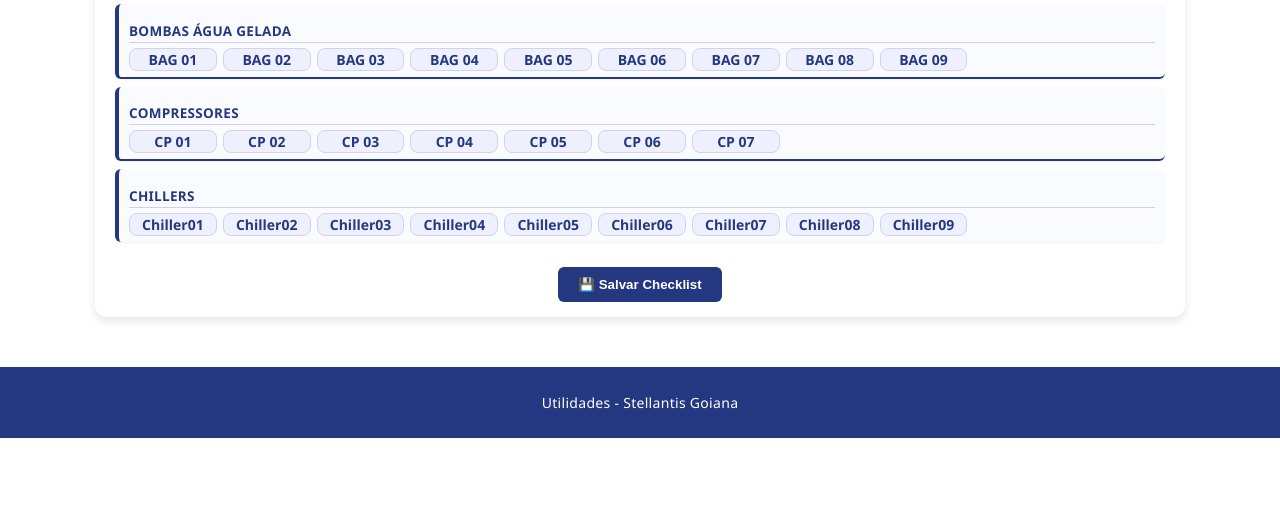
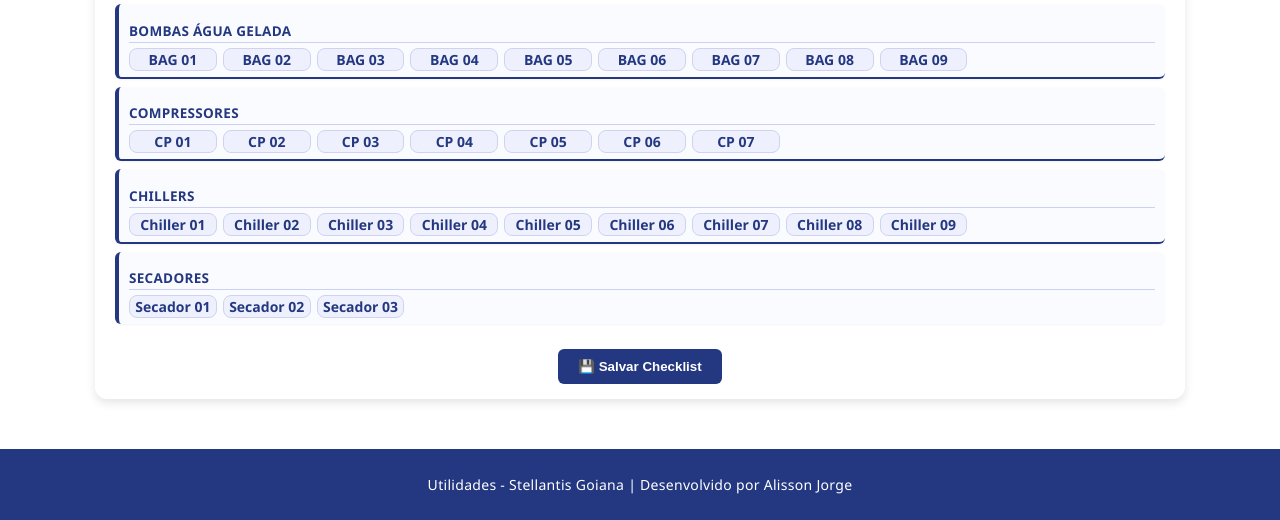
Before and after one commit to alissonengsilva-art/checklist_industrial, a FastAPI app: page / in a window 1280 px wide. Shown: the part 740-1260 px from the top of the page. Before the commit the page ends 1178 px from the top, so only its background shows below. Run offline with FastAPI, Linux system fonts and the light colour scheme; data that the repository does not hold is empty; parts of the project's set-up code (start-up, migrations or seed data) failed here and were passed over.

Commit message:
adição secadores

```diff
--- a/main.py
+++ b/main.py
@@ -409,6 +409,8 @@ def detalhes_checklist(request: Request, checklist_id: int, db: Session = Depend
             "Bag": "BAG", "BAG": "BAG",
             "Torre": "Torre",
             "Chiller": "Chiller",
+            "Secador": "Secador"   # << NOVO
+
         }
 
         partes = nome.split()
@@ -449,6 +451,8 @@ def detalhes_checklist(request: Request, checklist_id: int, db: Session = Depend
     bag = gerar_lista("BAG")
     comp = gerar_lista("Compressor")
     chillers = gerar_lista("Chiller")
+    secadores = gerar_lista("Secador")
+
 
     # ---------------------------------------------------------
     # ITENS DO CHECKLIST (mantido)
@@ -536,6 +540,7 @@ def detalhes_checklist(request: Request, checklist_id: int, db: Session = Depend
         "bag": bag,
         "comp": comp,
         "chillers": chillers,
+        "secadores": secadores,
 
         "itens_ar": itens_ar,
         "itens_agua_resfriamento": itens_agua_resfriamento,
--- a/templates/base.html
+++ b/templates/base.html
@@ -28,7 +28,7 @@
   </main>
 
   <footer>
-    <p>Utilidades - Stellantis Goiana</p>
+    <p>Utilidades - Stellantis Goiana | Desenvolvido por Alisson Jorge</p>
   </footer>
 
 </body>
--- a/templates/checklist.html
+++ b/templates/checklist.html
@@ -125,7 +125,19 @@
       {% for i in range(1, 10) %}
       <label class="equipamento-item">
         <input type="checkbox" name="chiller_{{ i }}">
-        <span>Chiller{{ "%02d"|format(i) }}</span>
+        <span>Chiller {{ "%02d"|format(i) }}</span>
+      </label>
+      {% endfor %}
+    </div>
+  </div>
+  <!-- ===== SECADOR ===== -->
+  <div class="equipamento-grupo">
+    <h3>Secadores</h3>
+    <div class="equipamentos-grid">
+      {% for i in range(1, 4) %}
+      <label class="equipamento-item">
+        <input type="checkbox" name="secador{{ i }}">
+        <span>Secador {{ "%02d"|format(i) }}</span>
       </label>
       {% endfor %}
     </div>
```
